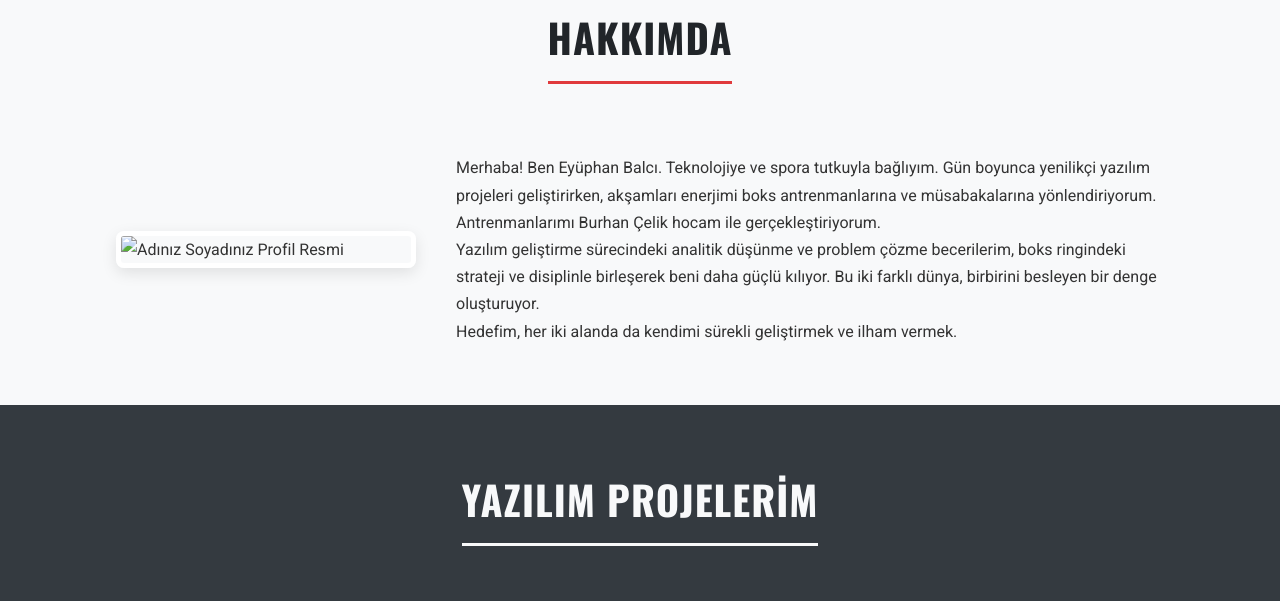
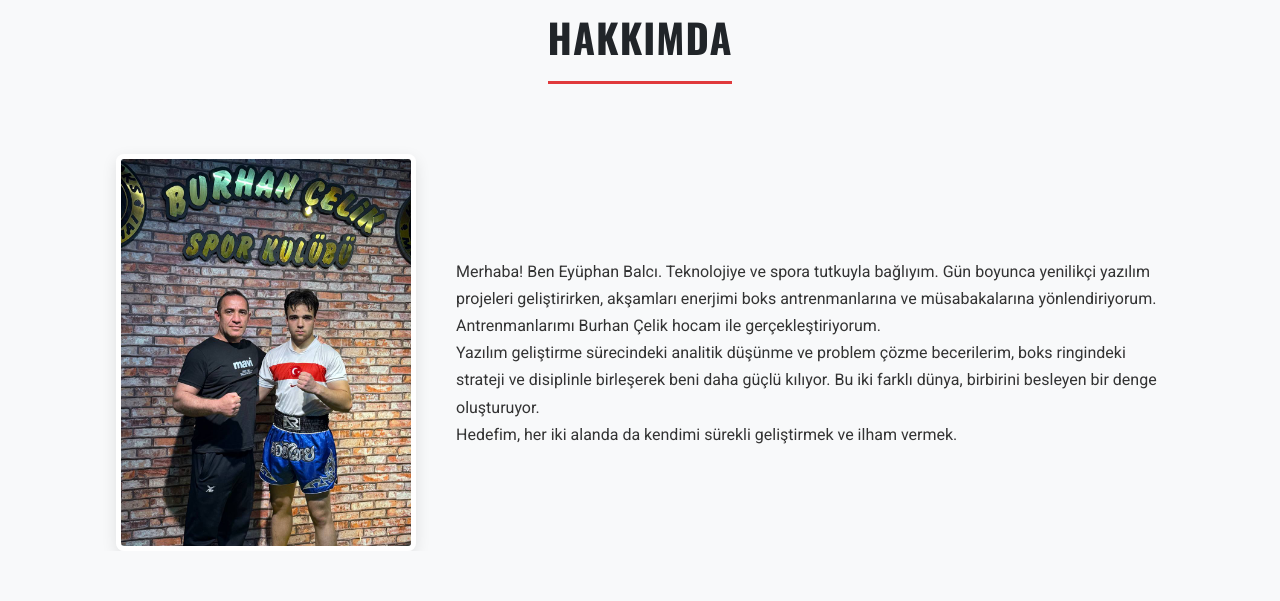
Before and after one commit to eyuphanbalci/eyuphanbalci, a plain HTML site: page index.html in a window 1280 px wide. Shown: the part 800-1401 px from the top of the page. Drawn offline with nearby package versions, Linux system fonts and the light colour scheme.

Commit message:
Resim yüklendi

```diff
--- a/index.html
+++ b/index.html
@@ -38,7 +38,7 @@
             <h2>Hakkımda</h2>
             <div class="about-content">
                 <div class="about-image">
-                    <img src="profil-resmi.jpg" alt="Adınız Soyadınız Profil Resmi">
+                    <img src="images/eyuphan foto 1.jfif" alt="Adınız Soyadınız Profil Resmi">
                     </div>
                 <div class="about-text">
                     <p>Merhaba! Ben Eyüphan Balcı. Teknolojiye ve spora tutkuyla bağlıyım. Gün boyunca yenilikçi yazılım projeleri geliştirirken, akşamları enerjimi boks antrenmanlarına ve müsabakalarına yönlendiriyorum. Antrenmanlarımı Burhan Çelik hocam ile gerçekleştiriyorum.</p>
```
Also changed, not shown: images/eyuphan foto 1.jfif (added).
